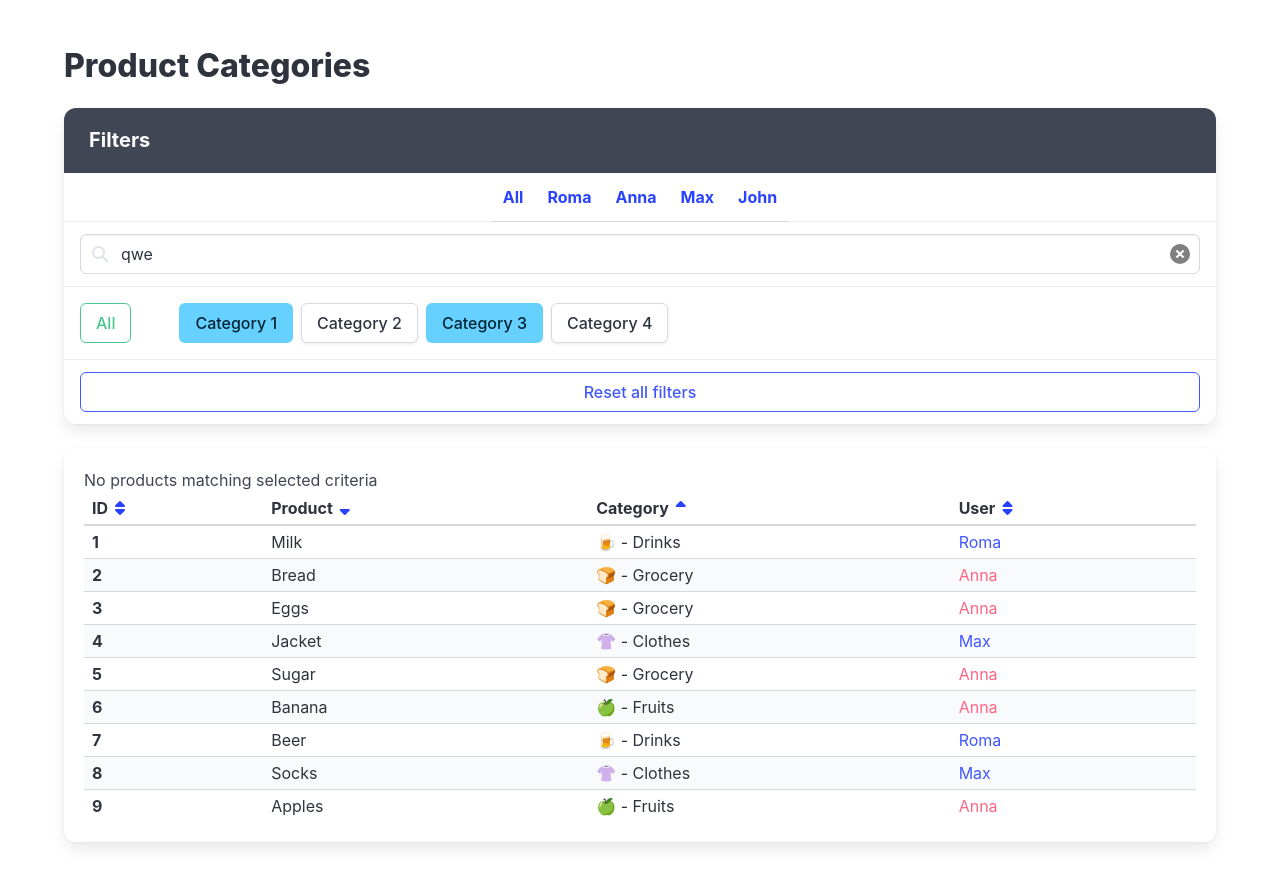
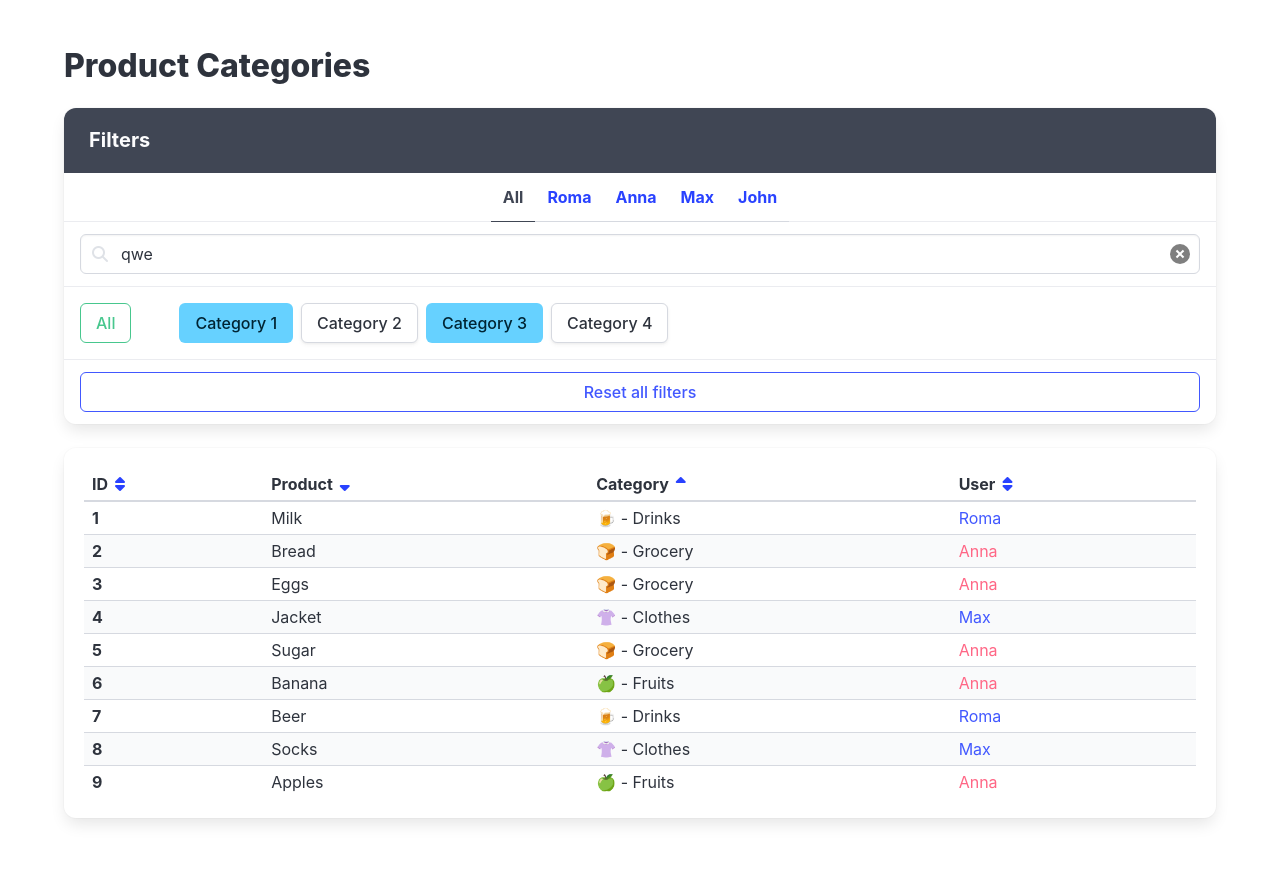
Before and after one commit to vikshiyan/react_product-categories-practice--aug24, a React (Vite) app: page / in a window 1280 px wide. Shown: the top 886 px of the page. Built offline with nearby package versions, Linux system fonts and the light colour scheme.

Commit message:
Implement 2

```diff
--- a/src/App.jsx
+++ b/src/App.jsx
@@ -1,5 +1,5 @@
 /* eslint-disable jsx-a11y/accessible-emoji */
-import React from 'react';
+import React, { useState } from 'react';
 import './App.scss';
 
 import usersFromServer from './api/users';
@@ -26,6 +26,23 @@ const products = productsFromServer.map(product => {
 });
 
 export const App = () => {
+  const getVisibleProduct = (productsList, { selected }) => {
+    let filteredProduct = [...productsList];
+
+    if (selected !== 'all') {
+      filteredProduct = filteredProduct.filter(
+        product => product.user.name === selected,
+      );
+    }
+
+    return filteredProduct;
+  };
+
+  const [selected, setSelected] = useState('all');
+  const visibleProduct = getVisibleProduct(products, {
+    selected,
+  });
+
   return (
     <div className="section">
       <div className="container">
@@ -36,13 +53,24 @@ export const App = () => {
             <p className="panel-heading">Filters</p>
 
             <p className="panel-tabs has-text-weight-bold">
-              <a data-cy="FilterAllUsers" href="#/">
+              <a
+                data-cy="FilterAllUsers"
+                href="#/"
+                onClick={() => setSelected('all')}
+                className={selected === 'all' ? 'is-active' : ''}
+              >
                 All
               </a>
 
               {usersFromServer.map(person => {
                 return (
-                  <a data-cy="FilterUser" href="#/" key={person.id}>
+                  <a
+                    data-cy="FilterUser"
+                    href="#/"
+                    key={person.id}
+                    className={selected === person.name ? 'is-active' : ''}
+                    onClick={() => setSelected(person.name)}
+                  >
                     {person.name}
                   </a>
                 );
@@ -120,10 +148,6 @@ export const App = () => {
         </div>
 
         <div className="box table-container">
-          <p data-cy="NoMatchingMessage">
-            No products matching selected criteria
-          </p>
-
           <table
             data-cy="ProductTable"
             className="table is-striped is-narrow is-fullwidth"
@@ -176,8 +200,9 @@ export const App = () => {
               </tr>
             </thead>
 
+            {visibleProduct.length !== 0 ? (
               <tbody>
-              {products.map(product => {
+                {visibleProduct.map(product => {
                   return (
                     <tr data-cy="Product">
                       <td className="has-text-weight-bold" data-cy="ProductId">
@@ -203,6 +228,11 @@ export const App = () => {
                   );
                 })}
               </tbody>
+            ) : (
+              <p data-cy="NoMatchingMessage">
+                No products matching selected criteria
+              </p>
+            )}
           </table>
         </div>
       </div>
```
Lines whose indentation alone changed are shown as unchanged.
